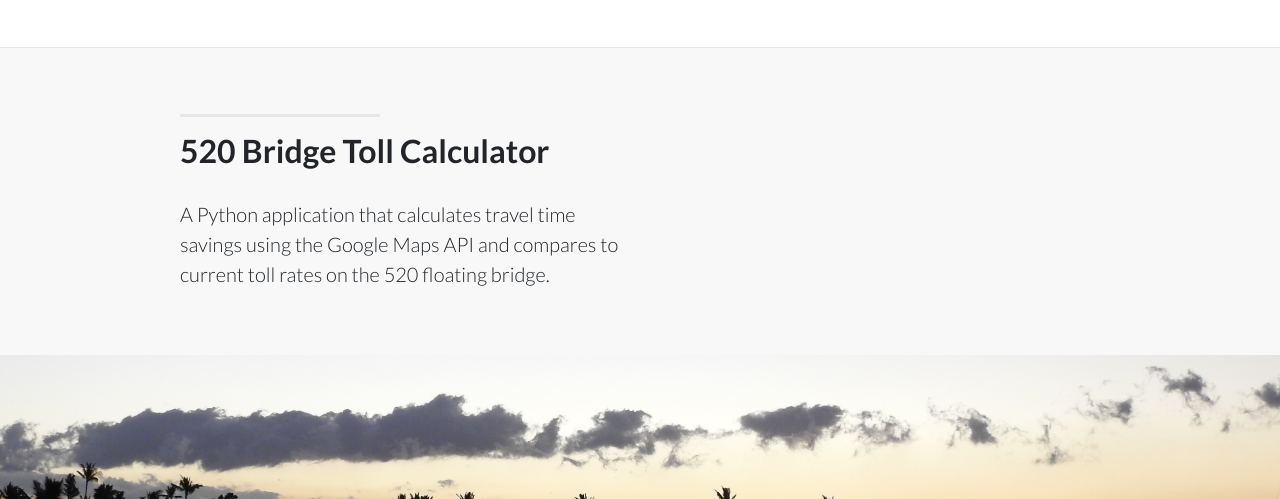
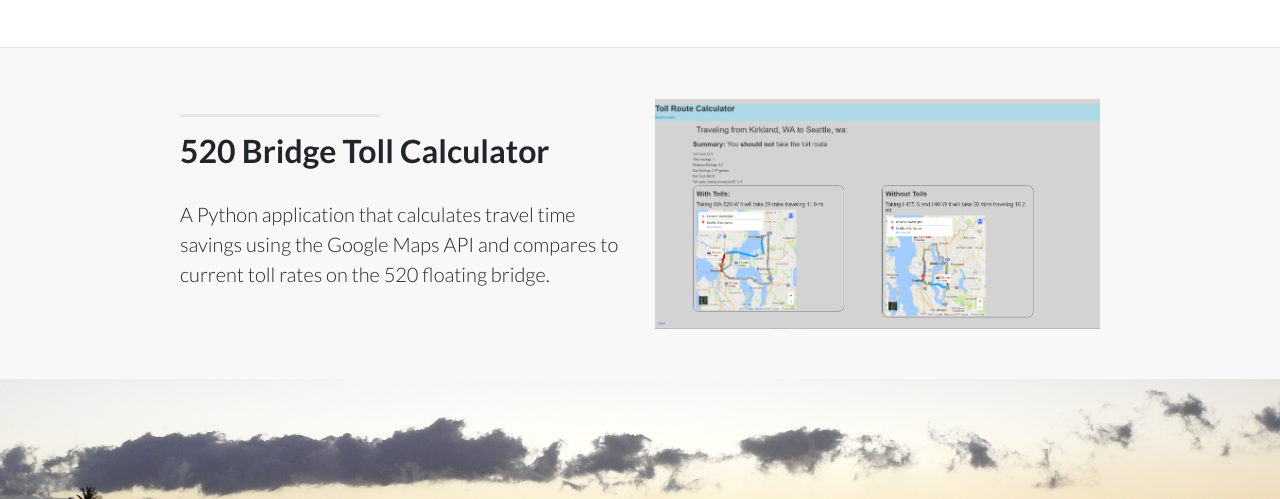
Before and after one commit to MikeBergstrom/Portfolio, a website: page index.html in a window 1280 px wide. Shown: the part 1532-2031 px from the top of the page. Drawn offline with Linux system fonts and the light colour scheme.

Commit message:
added 520 image

```diff
--- a/index.html
+++ b/index.html
@@ -130,6 +130,7 @@
             <p class="lead">A Python application that calculates travel time savings using the Google Maps API and compares to current toll rates on the 520 floating bridge.</p>
           </div>
           <div class="col-lg-5 mr-auto ">
+              <img class="img-fluid" src="img/520.png" alt="">
           </div>
         </div>
 
```
Also changed, not shown: img/520.png (added).
